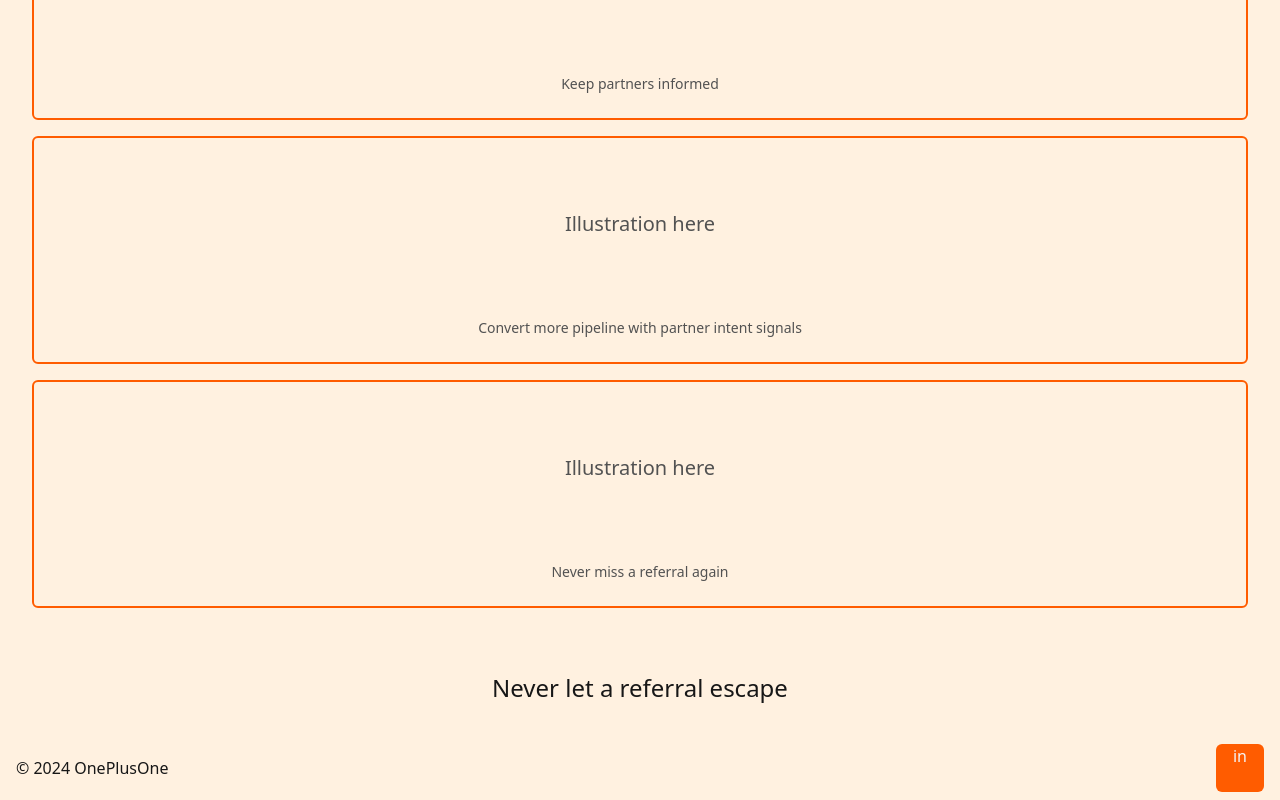
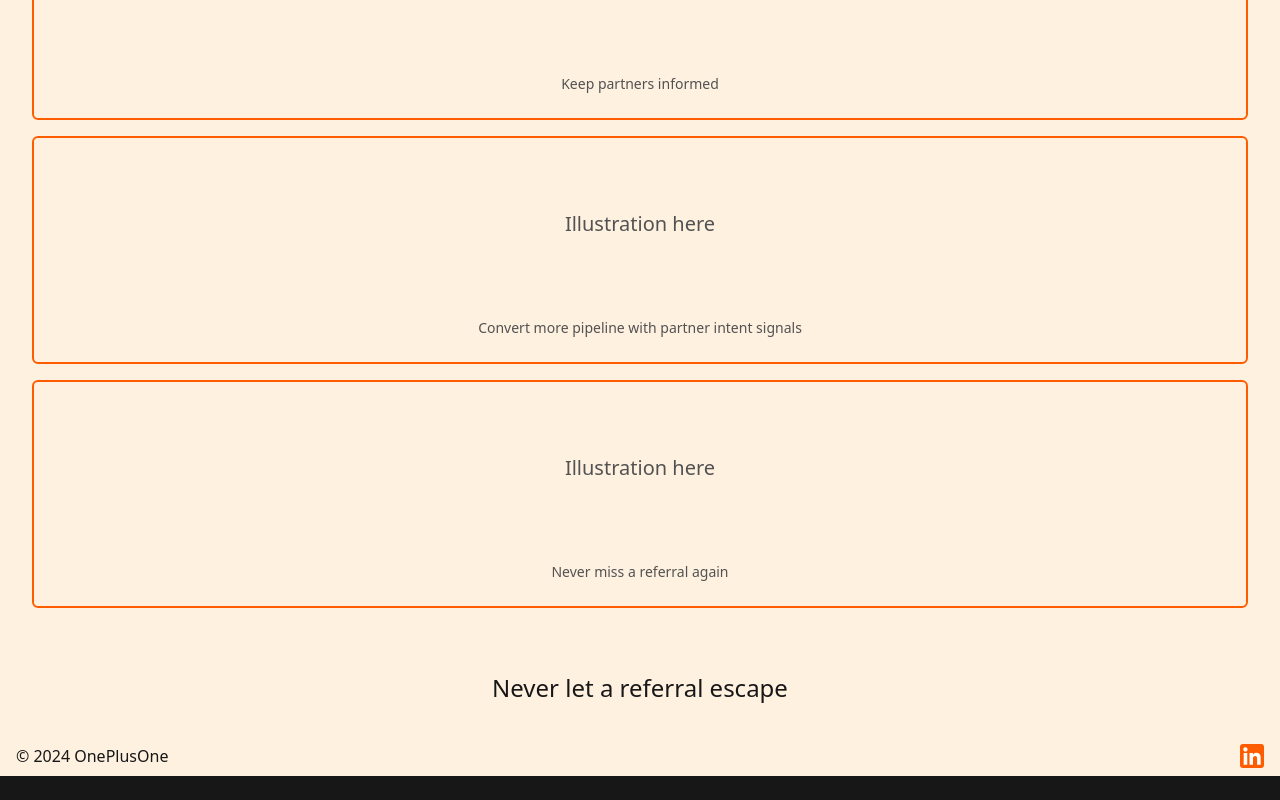
Before and after one commit to OnePlusOneInc/OnePlusOneInc.github.io, a SvelteKit app: page / in a window 1280 px wide. Shown: the part 3216-4016 px from the top of the page. After the commit the page ends 3992 px from the top, so only its background shows below. Built offline with nearby package versions, Linux system fonts and the light colour scheme.

Commit message:
refactor: update linkedin logo in the footer
- Add LinkedIn logo as SVG in the assets folder.
- Update the '/' path to use the new SVG logo in the footer.

```diff
--- /dev/null
+++ b/src/lib/assets/linkedin_logo.svelte
@@ -0,0 +1,6 @@
+<svg class="h-6 w-6" viewBox="0 0 72 72" width="72" xmlns="http://www.w3.org/2000/svg">
+<g fill="none" fill-rule="evenodd">
+<path d="M8,72 L64,72 C68.418278,72 72,68.418278 72,64 L72,8 C72,3.581722 68.418278,-8.11624501e-16 64,0 L8,0 C3.581722,8.11624501e-16 -5.41083001e-16,3.581722 0,8 L0,64 C5.41083001e-16,68.418278 3.581722,72 8,72 Z" fill="#FF5C00"/>
+<path d="M62,62 L51.315625,62 L51.315625,43.8021149 C51.315625,38.8127542 49.4197917,36.0245323 45.4707031,36.0245323 C41.1746094,36.0245323 38.9300781,38.9261103 38.9300781,43.8021149 L38.9300781,62 L28.6333333,62 L28.6333333,27.3333333 L38.9300781,27.3333333 L38.9300781,32.0029283 C38.9300781,32.0029283 42.0260417,26.2742151 49.3825521,26.2742151 C56.7356771,26.2742151 62,30.7644705 62,40.051212 L62,62 Z M16.349349,22.7940133 C12.8420573,22.7940133 10,19.9296567 10,16.3970067 C10,12.8643566 12.8420573,10 16.349349,10 C19.8566406,10 22.6970052,12.8643566 22.6970052,16.3970067 C22.6970052,19.9296567 19.8566406,22.7940133 16.349349,22.7940133 Z M11.0325521,62 L21.769401,62 L21.769401,27.3333333 L11.0325521,27.3333333 L11.0325521,62 Z" fill="#FFF"/>
+</g>
+</svg>
--- a/src/routes/+page.svelte
+++ b/src/routes/+page.svelte
@@ -3,6 +3,7 @@
 	import BigNumberCard from './big_number_card.svelte';
 	import ProblemCard from './problem_card.svelte';
 	import Logo from '$lib/components/Logo.svelte';
+	import LinkedinLogo from '$lib/assets/linkedin_logo.svelte';
 
 	const features: string[] = [
 		'Seamless integrate partnerships in sales discussions',
@@ -149,6 +150,6 @@
 	<!-- Footer -->
 	<footer class="flex place-items-center px-4 py-2">
 		<p class="grow">&copy; {currentDate.getFullYear()} OnePlusOne</p>
-		<a class="h-12 w-12 rounded-md bg-[#FF5C00] text-center text-neutral-100" href="/">in</a>
+		<a href="/"><LinkedinLogo /></a>
 	</footer>
 </section>
```
